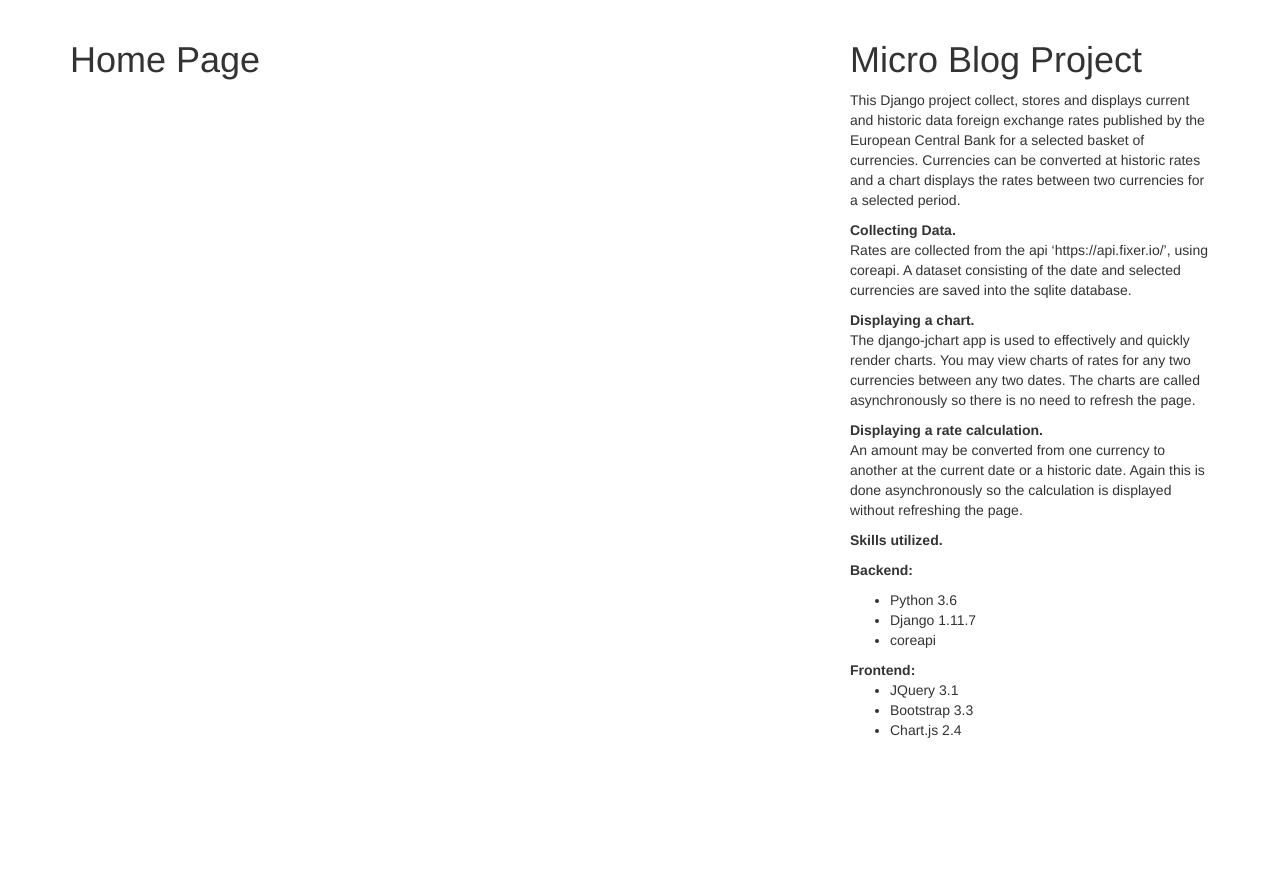
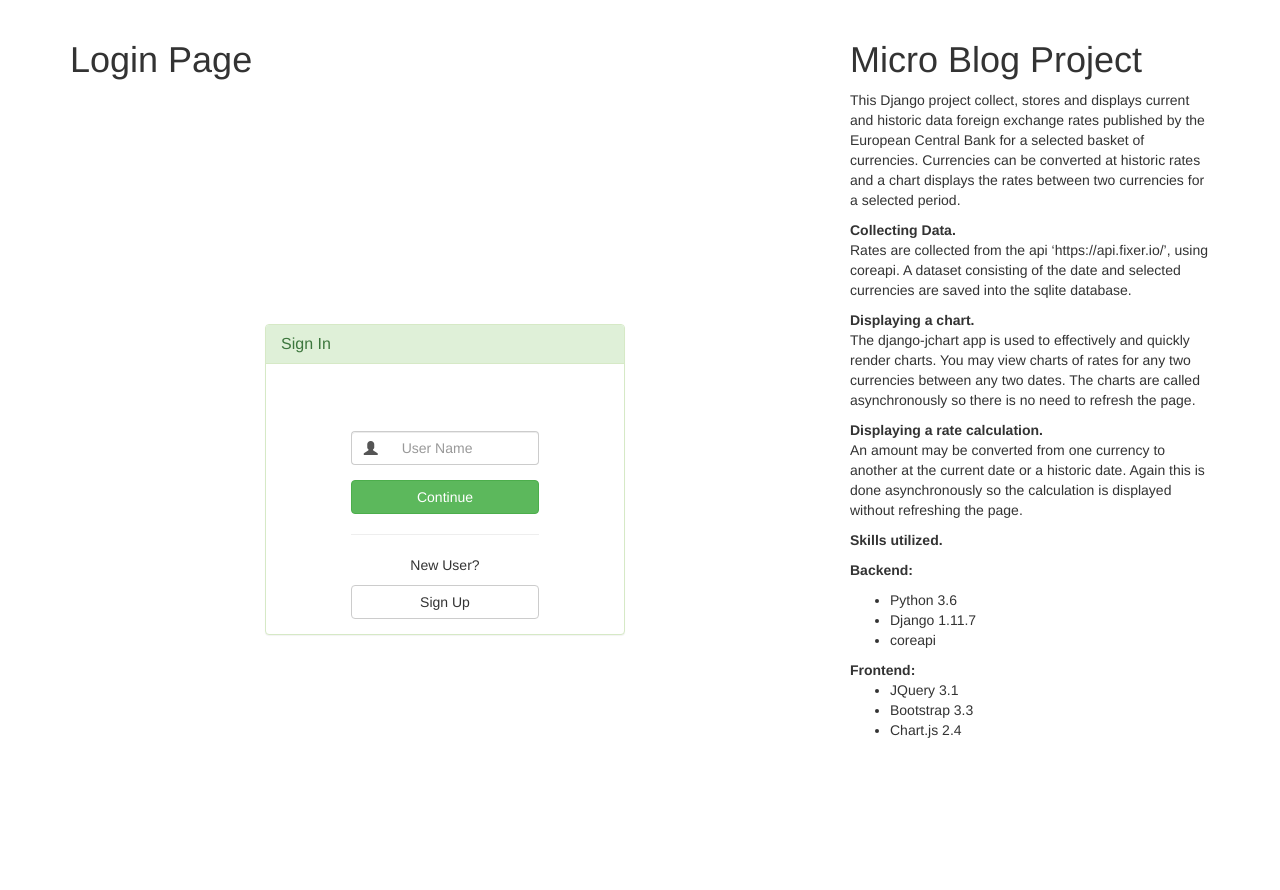
Before and after one commit to cjshaw1976/django-micro-blog, a Django app: page /login/ in a window 1280 px wide. Shown: the part 52-942 px from the top of the page. Before the commit the page ends 790 px from the top, so only its background shows below. Run offline with Django 3.2, Linux system fonts and the light colour scheme; some libraries are stand-ins or nearby versions.

Commit message:
Work on login page

```diff
--- a/blog/models.py
+++ b/blog/models.py
@@ -12,6 +12,7 @@ LIKE_CHOICES = (
 
 class Profile(models.Model):
     user = models.OneToOneField(User, on_delete=models.CASCADE)
+    email_confirmed = models.BooleanField(default=False)
     bio = models.TextField(max_length=500, blank=True)
     birth_date = models.DateField(null=True, blank=True)
     avatar = models.ImageField('profile picture',
--- a/blog/templates/base.html
+++ b/blog/templates/base.html
@@ -5,6 +5,7 @@
     <head>
         <title>Micro Blog</title>
         <link rel="stylesheet" type="text/css" href="https://cdnjs.cloudflare.com/ajax/libs/twitter-bootstrap/3.3.7/css/bootstrap.min.css">
+        <link rel="stylesheet" type="text/css" href="{% static "css/style.css" %}">
     </head>
     <body>
       <nav class="navbar navbar-default">
--- /dev/null
+++ b/blog/templates/login.html
@@ -0,0 +1,66 @@
+{% extends "base.html" %}
+{% load static %}
+
+
+{% block content %}
+<h1>Login Page</h1>
+
+<div class="row vertical-center">
+    <div class="col-sm-6 col-sm-offset-3">
+      <div class="panel panel-success">
+        <div class="panel-heading">
+          <h3 class="panel-title">Sign In</h3>
+        </div>
+        <div class="panel-body">
+          <div class="col-xs-8 col-xs-offset-2">
+            <div id="errorText" class="text-center alert "></div>
+            <form id="frmUserName">
+              <div class="form-group">
+                {% csrf_token %}
+                <div class="input-group">
+                    <span class="input-group-addon transparent"><span class="glyphicon glyphicon-user"></span></span>
+                    <input id="username" class="form-control left-border-none" placeholder="User Name" type="text" name="username" autocomplete="off">
+                </div>
+              </div>
+              <div class="form-group">
+                <button id="btnContinue" class="btn btn-large btn-block btn-success" type="submit">Continue</button>
+              </div>
+            </form>
+            <hr>
+            <p class="text-center">New User?</p>
+            <a href="{% url 'user_new' %}" class="btn btn-large btn-default btn-block">Sign Up</a>
+          </div>
+        </div>
+      </div>
+    </div>
+</div>
+
+<script type="text/javascript">
+  document.addEventListener("DOMContentLoaded", function(event) {
+    var csrftoken = jQuery("[name=csrfmiddlewaretoken]").val();
+
+    $("#frmUserName").on('submit', function(e){
+      e.preventDefault();
+      if ($('#username').val()){
+        var formData = $('#frmUserName').serializeArray();
+        $('#errorText').text('.');
+        $('#errorText').removeClass('alert-danger');
+
+        $.post('{% url 'user_login_name_check' %}' ,formData, function(data, status){
+          if (data.exists == false){
+            $('#errorText').text('User does not exist.');
+            $('#errorText').addClass('alert-danger');
+          } else {
+
+          }
+
+        });
+      } else {
+        $('#errorText').text('Enter a user name.');
+        $('#errorText').addClass('alert-danger');
+      }
+    });
+
+  });
+</script>
+{% endblock %}
--- a/blog/urls.py
+++ b/blog/urls.py
@@ -15,7 +15,8 @@ urlpatterns = [
     url(r'^user/(?P<userName>\w+)/edit/$', views.editUser, name='user_edit'),
     url(r'^user/confirm/(?P<hashCode>\w+)/edit/$', views.confirmUser, name='user_confirm'),
 
-    url(r'^login(?:/(?P<username>\w+))?/$', views.loginUser, name='user_login'),
+    url(r'^login/$', views.loginUser, name='user_login'),
+    url(r'^login/usercheck/$', views.loginUserNameCheck, name='user_login_name_check'),
     url(r'^logout/$', views.logoutUser, name='user_logout'),
 
 ]
--- a/blog/views.py
+++ b/blog/views.py
@@ -1,4 +1,6 @@
+from django.http import JsonResponse
 from django.shortcuts import render
+from django.views.decorators.csrf import csrf_exempt, csrf_protect
 
 from django.contrib.auth.models import User
 
@@ -28,6 +30,7 @@ def deletePost(request, pk):
 def newUser(request, step=0):
     # New user
     # https://simpleisbetterthancomplex.com/tutorial/2016/08/01/how-to-upload-files-with-django.html
+    # https://simpleisbetterthancomplex.com/tutorial/2017/02/18/how-to-create-user-sign-up-view.html#sign-up-with-confirmation-mail
     return render(request, 'home.html', {})
 
 def confirmUser(request, hashCode):
@@ -46,9 +49,26 @@ def postsUser(request):
     # List user posts
     return render(request, 'home.html', {})
 
-def loginUser(request, username=''):
+def loginUser(request):
     # Login User
-    return render(request, 'home.html', {})
+    return render(request, 'login.html', {})
+
+
+@csrf_protect
+def loginUserNameCheck(request):
+    # Test username is valid
+    username = request.POST.get('username', '')
+    data = {
+        'username': username,
+    }
+
+    if User.objects.filter(username=username).exists():
+        data['exists'] = True
+    else:
+        data['exists'] = False
+
+    return JsonResponse(data)
+
 
 def logoutUser(request):
     # Logout User
--- a/microblog/settings.py
+++ b/microblog/settings.py
@@ -119,4 +119,6 @@ USE_TZ = True
 # https://docs.djangoproject.com/en/1.11/howto/static-files/
 
 STATIC_URL = '/static/'
-STATIC_ROOT = os.path.join(BASE_DIR, 'static')
+STATICFILES_DIRS = [
+    os.path.join(BASE_DIR, "static"),
+]
--- /dev/null
+++ b/static/css/style.css
@@ -0,0 +1,16 @@
+.vertical-center {
+    min-height: 100%;
+    min-height: 100vh;
+    display: flex;
+    align-items: center;
+}
+
+.transparent {
+    background-color: transparent !important;
+    box-shadow: inset 0px 1px 0 rgba(0,0,0,.075);
+ }
+
+ .left-border-none {
+    border-left:none !important;
+    box-shadow: inset 0px 1px 0 rgba(0,0,0,.075);
+ }
```
Also changed, not shown: 1 other file.
